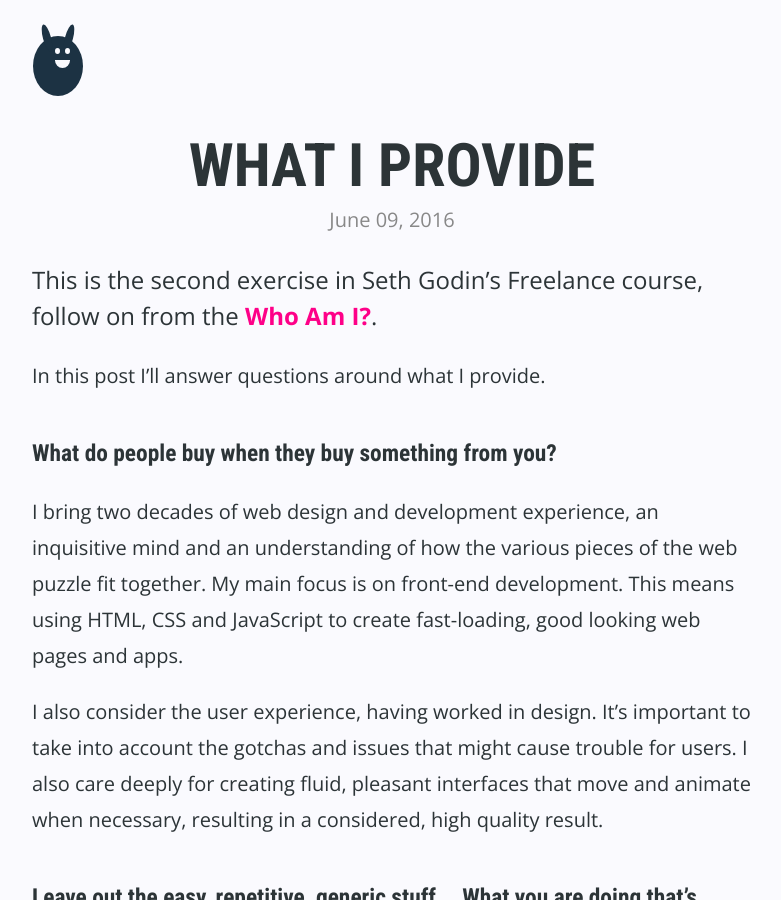
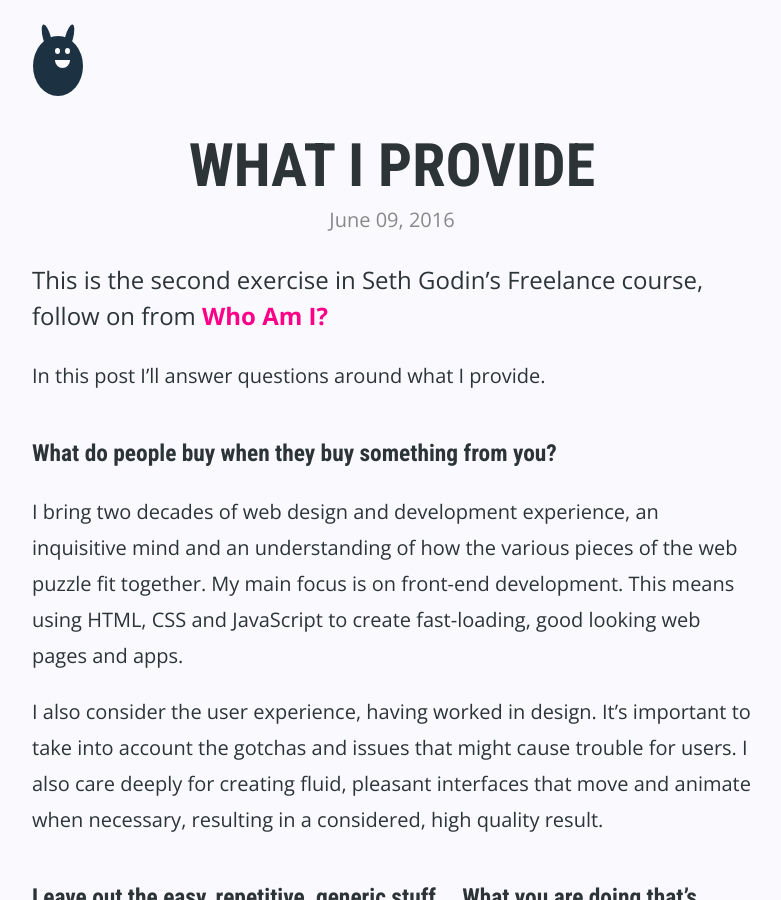
Before and after one commit to donovanh/donovanh.github.com, a Jekyll site: the page built from _posts/2016-06-09-what-i-provide.markdown, in a window 1280 px wide and 900 px high. Shown: the whole window, without its empty margins (248-1029 px from the left). Built offline with Jekyll 4.4.1, drawn with Linux system fonts in a browser that asks for light colours; nearby versions of some CDN libraries.

```diff
--- a/_posts/2016-06-09-what-i-provide.markdown
+++ b/_posts/2016-06-09-what-i-provide.markdown
@@ -7,7 +7,7 @@ imageURL: what.jpg
 published: true
 ---
 
-This is the second exercise in Seth Godin's Freelance course, follow on from the [Who Am I?](/blog/who-am-i/).
+This is the second exercise in Seth Godin's Freelance course, follow on from [Who Am I?](/blog/who-am-i/)
 
 In this post I'll answer questions around what I provide.
 
```
Also changed, not shown: images/home/what.jpg (added).
